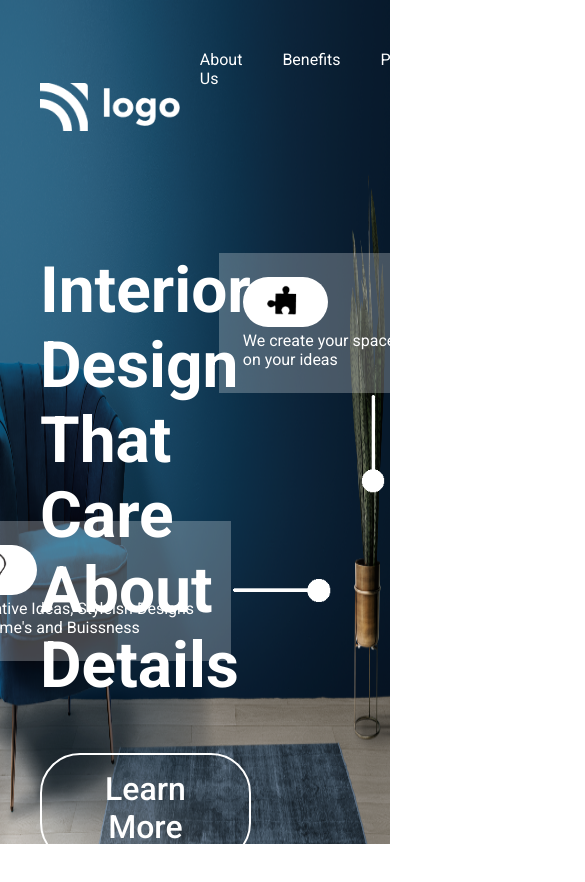
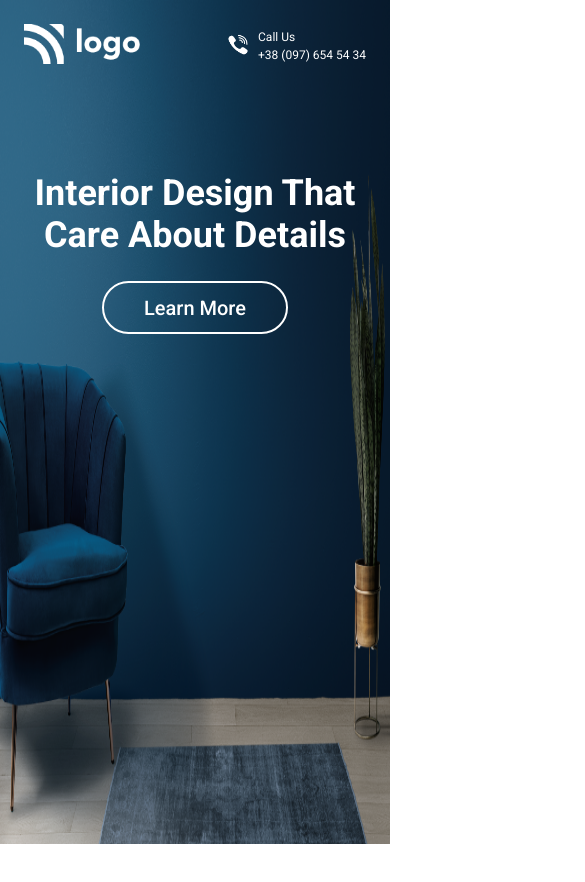
Before and after one commit to AnmolBhatia1001/Project-10-Interior-Design-Website, a plain HTML site: page index.html in a window 390 px wide. Shown: the top 882 px of the page, 585 px wide, since content can reach past the window. Drawn offline with Linux system fonts and the light colour scheme.

Commit message:
Added responsiveness

```diff
--- a/index.html
+++ b/index.html
@@ -6,6 +6,7 @@
     <meta name="viewport" content="width=device-width, initial-scale=1.0">
     <title>Project 10</title>
     <link rel="stylesheet" href="style.css">
+    <link rel="stylesheet" href="mediaq.css">
 
 </head>
 <body>
@@ -14,7 +15,7 @@
             <img class="logo" src="./asset/white-logo.png">
         </div>
         <div class="nav-bar">
-            <ul class="list">
+            <ul id="nav" class="list">
                 <li class="list-item">About Us</li>
                 <li class="list-item">Benefits</li>
                 <li class="list-item">Projects</li>
--- /dev/null
+++ b/mediaq.css
@@ -0,0 +1,87 @@
+@media screen and (max-width: 1024px) {
+
+    #nav{
+        display: none;
+    }
+
+    .popup-1,
+    .popup-2{
+        display: none;
+    }
+
+    .cta{
+        flex-direction: column;
+        align-items: center;
+    }
+}
+
+@media screen and (max-width: 768px) {
+    header,
+    .cta{
+        padding: 1.5em;
+
+    }
+
+    .cta{
+        height: 100%;
+    }
+
+    .left{
+        display: flex;
+        height:100%;
+        flex-direction: column;
+        align-items: center;
+        justify-content: flex-start;
+        margin-top: 50px;
+    }
+
+    .cta-heading{
+        font-size: 3em;
+        text-align: center;
+    }
+
+    .cta-btn{
+        font-size: 1.5em;
+        padding: 12.5px 40px;
+
+        margin-top: 30px;
+    }
+
+}
+
+@media screen and (max-width: 512px) {
+    .logo{
+        height: 2.5em;
+    }
+
+    .left{
+
+        margin-top: 60px;
+    }
+
+    .cta-heading{
+
+        font-size: 2.25em;
+        text-align: center;
+    }
+
+    .cta-btn{
+        font-size: 1.25em;
+        padding: 12.5px 40px;
+
+        margin-top: 25px;
+    }
+
+
+
+    .call-img{
+        height: 40px;
+    }
+
+    .call-us-text,
+    .call-us-number{
+        font-size: 12px;
+        margin-top: 4px;
+    }
+
+}
--- a/style.css
+++ b/style.css
@@ -97,9 +97,7 @@ li{
 
 }
 
-.popup-icon{
-    /* position: relative; */
-}
+
 
 
 .popup-img{
```
